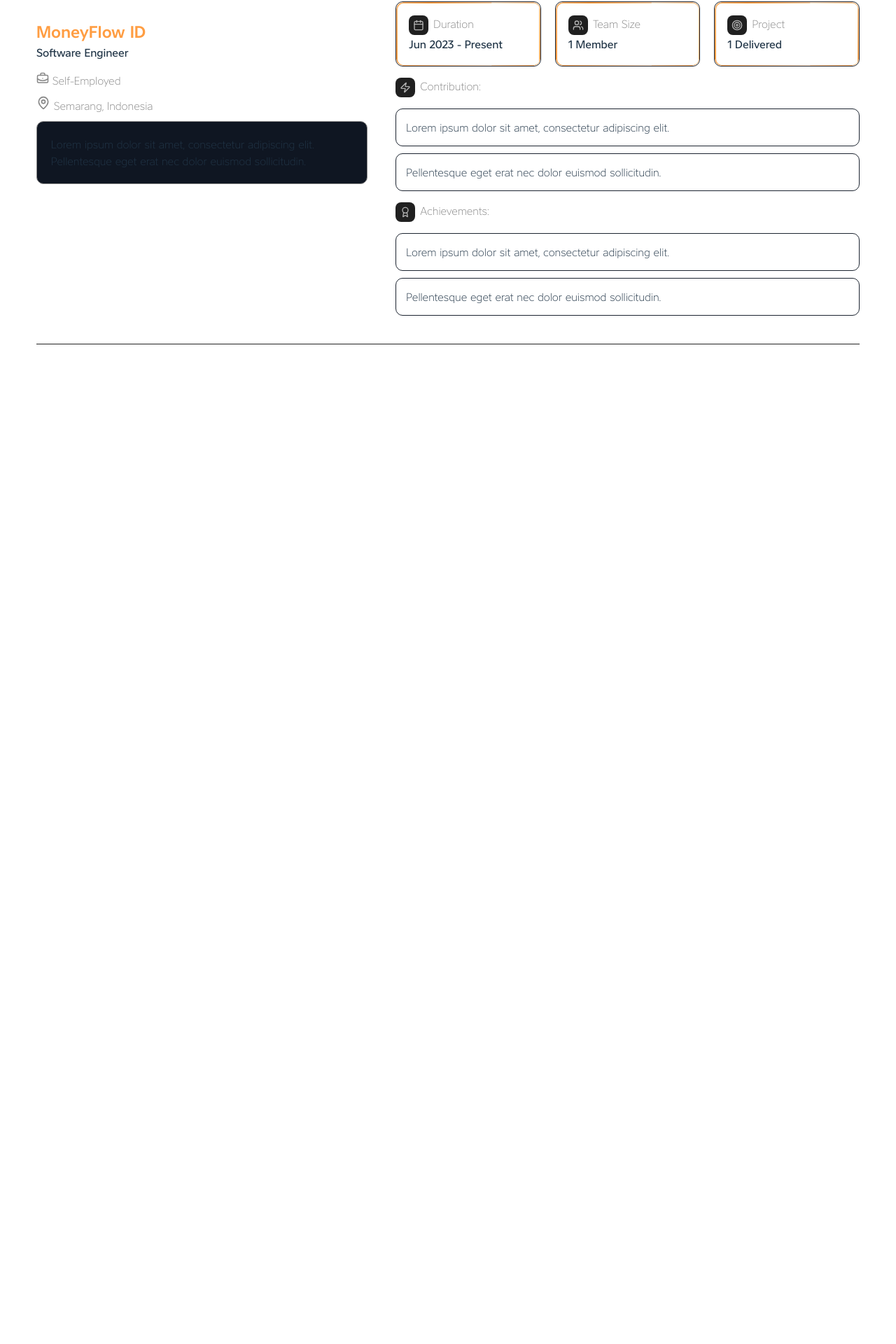
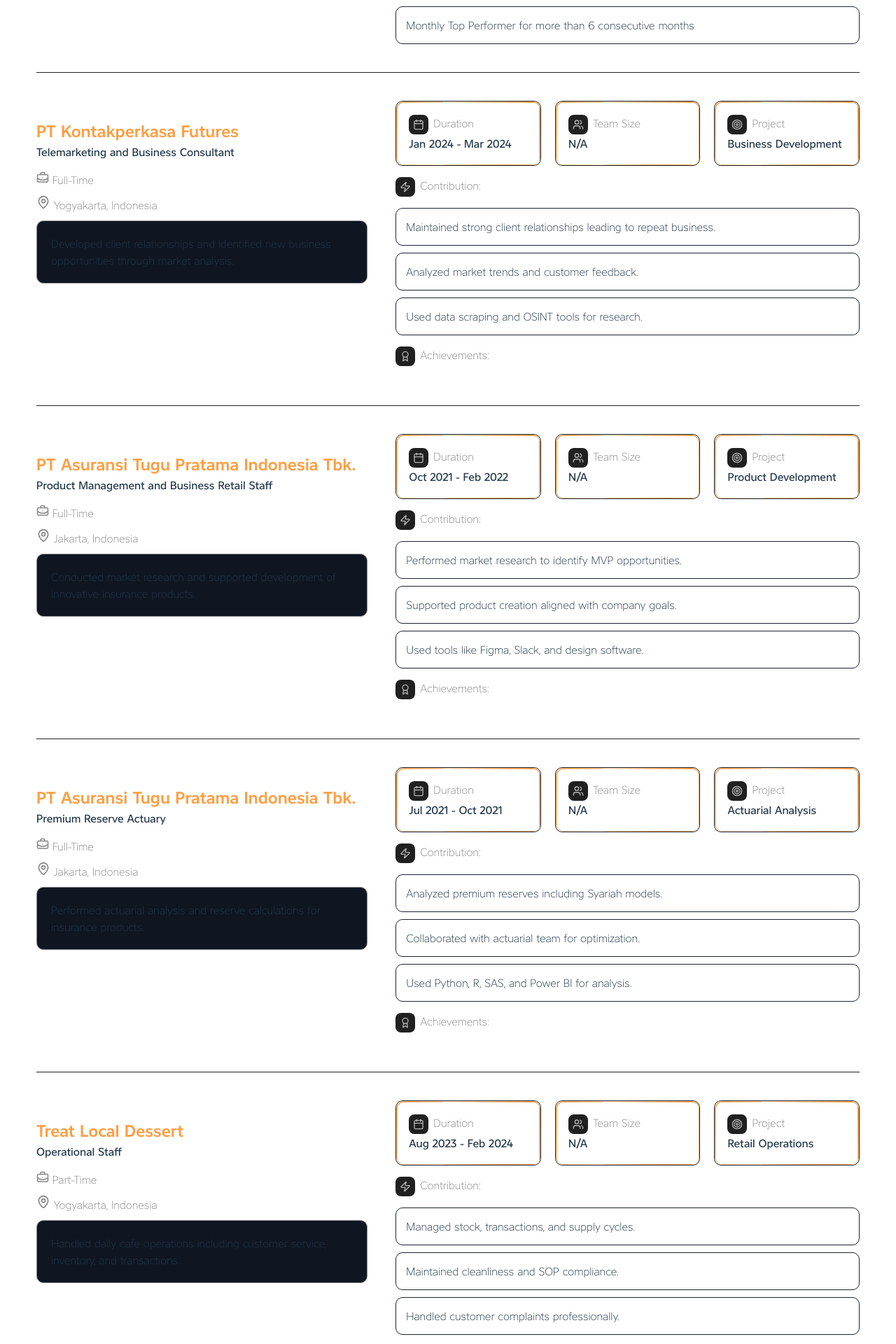
Before and after one commit to kotakbulat/kotakbulat.github.io, a React (Vite) app: page /about in a window 1280 px wide. Shown: the part 1580-3500 px from the top of the page at 70% size. Before the commit the page ends 2124 px from the top, so only its background shows below. Built offline with nearby package versions, Linux system fonts and the light colour scheme.

Commit message:
feat: add Picture interactive in Hero, add the Experience Data

```diff
--- a/src/data/ExperiencesData.ts
+++ b/src/data/ExperiencesData.ts
@@ -1,40 +1,171 @@
 export const ExperiencesData = [
     {
-        company: "Boatwork",
-        role: "Frontend Engineer",
-        type: "Part-Time",
-        location: "Florida, United States - Remote",
-        description: "Lorem ipsum dolor sit amet, consectetur adipiscing elit. Pellentesque eget erat nec dolor euismod sollicitudin.",
+    company: "Airpaz.com",
+    role: "Global Client Support",
+    type: "Full-Time",
+    location: "Yogyakarta, Indonesia",
+    description: "Provided international customer assistance for flight and travel bookings, ensuring high satisfaction across global markets.",
 
-        duration: "Nov 2024 - Present",
-        teamSize: "2 Members",
-        project: "1 Delivered",
+    duration: "Apr 2024 - Present",
+    teamSize: "N/A",
+    project: "Customer Support Operations",
 
     contributions: [
-            "Lorem ipsum dolor sit amet, consectetur adipiscing elit.",
-            "Pellentesque eget erat nec dolor euismod sollicitudin.",
+      "Resolved client inquiries efficiently across global markets.",
+      "Maintained high customer satisfaction through responsive support.",
+      "Utilized tools like Zendesk, Slack, and Voiso for operations."
     ],
-        achievements:[],
+    achievements: [
+      "Monthly Top Performer for more than 6 consecutive months"
+    ]
   },
+
   {
-        company: "MoneyFlow ID",
-        role: "Software Engineer",
-        type: "Self-Employed",
-        location: "Semarang, Indonesia",
-        description: "Lorem ipsum dolor sit amet, consectetur adipiscing elit. Pellentesque eget erat nec dolor euismod sollicitudin.",
+    company: "PT Kontakperkasa Futures",
+    role: "Telemarketing and Business Consultant",
+    type: "Full-Time",
+    location: "Yogyakarta, Indonesia",
+    description: "Developed client relationships and identified new business opportunities through market analysis.",
 
-        duration: "Jun 2023 - Present",
-        teamSize: "1 Member",
-        project: "1 Delivered",
+    duration: "Jan 2024 - Mar 2024",
+    teamSize: "N/A",
+    project: "Business Development",
 
     contributions: [
-            "Lorem ipsum dolor sit amet, consectetur adipiscing elit.",
-            "Pellentesque eget erat nec dolor euismod sollicitudin.",
+      "Maintained strong client relationships leading to repeat business.",
+      "Analyzed market trends and customer feedback.",
+      "Used data scraping and OSINT tools for research."
     ],
+    achievements: []
+  },
 
-        achievements: [
-            "Lorem ipsum dolor sit amet, consectetur adipiscing elit.",
-            "Pellentesque eget erat nec dolor euismod sollicitudin.",
+  {
+    company: "PT Asuransi Tugu Pratama Indonesia Tbk.",
+    role: "Product Management and Business Retail Staff",
+    type: "Full-Time",
+    location: "Jakarta, Indonesia",
+    description: "Conducted market research and supported development of innovative insurance products.",
+
+    duration: "Oct 2021 - Feb 2022",
+    teamSize: "N/A",
+    project: "Product Development",
+
+    contributions: [
+      "Performed market research to identify MVP opportunities.",
+      "Supported product creation aligned with company goals.",
+      "Used tools like Figma, Slack, and design software."
     ],
+    achievements: []
+  },
+
+  {
+    company: "PT Asuransi Tugu Pratama Indonesia Tbk.",
+    role: "Premium Reserve Actuary",
+    type: "Full-Time",
+    location: "Jakarta, Indonesia",
+    description: "Performed actuarial analysis and reserve calculations for insurance products.",
+
+    duration: "Jul 2021 - Oct 2021",
+    teamSize: "N/A",
+    project: "Actuarial Analysis",
+
+    contributions: [
+      "Analyzed premium reserves including Syariah models.",
+      "Collaborated with actuarial team for optimization.",
+      "Used Python, R, SAS, and Power BI for analysis."
+    ],
+    achievements: []
+  },
+
+  {
+    company: "Treat Local Dessert",
+    role: "Operational Staff",
+    type: "Part-Time",
+    location: "Yogyakarta, Indonesia",
+    description: "Handled daily cafe operations including customer service, inventory, and transactions.",
+
+    duration: "Aug 2023 - Feb 2024",
+    teamSize: "N/A",
+    project: "Retail Operations",
+
+    contributions: [
+      "Managed stock, transactions, and supply cycles.",
+      "Maintained cleanliness and SOP compliance.",
+      "Handled customer complaints professionally."
+    ],
+    achievements: []
+  },
+
+  {
+    company: "GPdI Jatinangor",
+    role: "Multimedia Operator",
+    type: "Part-Time",
+    location: "Bandung, Indonesia",
+    description: "Created multimedia content and managed live event visuals and audio.",
+
+    duration: "Jun 2016 - Jun 2019",
+    teamSize: "N/A",
+    project: "Event Multimedia",
+
+    contributions: [
+      "Created weekly presentations and motion graphics.",
+      "Managed stage display and audio systems during events."
+    ],
+    achievements: []
+  },
+
+  {
+    company: "IMKOM Academy",
+    role: "Computer Teacher",
+    type: "Part-Time",
+    location: "Yogyakarta, Indonesia",
+    description: "Taught computer skills using creative and industry-relevant approaches.",
+
+    duration: "Jan 2024 - Mar 2024",
+    teamSize: "N/A",
+    project: "Education",
+
+    contributions: [
+      "Implemented engaging teaching methods.",
+      "Promoted creative and industry-relevant skills."
+    ],
+    achievements: []
+  },
+
+  {
+    company: "Local Mini Market",
+    role: "Operational Staff",
+    type: "Part-Time",
+    location: "Bandung, Indonesia",
+    description: "Managed daily retail operations and ensured customer satisfaction.",
+
+    duration: "Jun 2012 - Jun 2019",
+    teamSize: "N/A",
+    project: "Retail Operations",
+
+    contributions: [
+      "Handled daily store operations and inventory.",
+      "Provided customer service.",
+      "Maintained optimal stock levels."
+    ],
+    achievements: []
+  },
+
+  {
+    company: "Self-Employed",
+    role: "Trader",
+    type: "Freelance",
+    location: "Remote",
+    description: "Analyzed and traded financial instruments including stocks, commodities, and crypto.",
+
+    duration: "Jan 2021 - Present",
+    teamSize: "1 (Individual)",
+    project: "Financial Trading",
+
+    contributions: [
+      "Analyzed multiple financial instruments.",
+      "Identified and capitalized on market opportunities."
+    ],
+    achievements: []
   },
 ];
--- a/src/styles/Hero.css
+++ b/src/styles/Hero.css
@@ -48,6 +48,11 @@
     margin-bottom: 20px;
     position: relative;
     z-index: 2;
+}
+
+.profile-image:hover {
+    width: 270px;
+    bottom: 10px;
 }
 
 .image-wrapper {
```
Also changed, not shown: src/data/ExperiencesData copy.ts (added, +40 -0 lines). Lines whose indentation alone changed are shown as unchanged.
